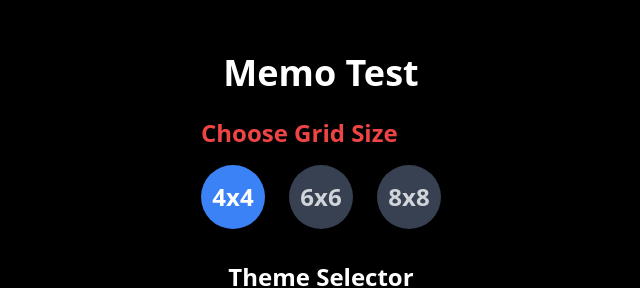
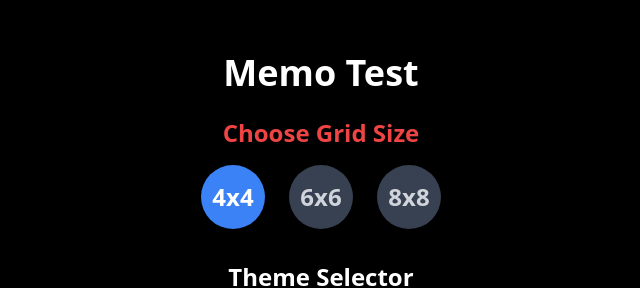
Before and after one commit to itsjoacor/unq-ui-joaquin-rodriguez-trabajo-final, a React (Vite) app in the folder web/: page / in a window 1280 px wide. Shown: the part 143-431 px from the top of the page, without its empty margins (319-959 px from the left). Built offline with nearby package versions, Linux system fonts and the light colour scheme.

Commit message:
center choose grid

```diff
--- a/web/src/shared/components/home/BoardSize.jsx
+++ b/web/src/shared/components/home/BoardSize.jsx
@@ -2,9 +2,11 @@ import React from "react";
 
 function BoardSize({ selectedSize, setSelectedSize }) {
 	return (
-		<div className="mb-6">
-			<h2 className="text-2xl font-semibold mb-2 pb-2 text-red-500">Choose Grid Size</h2>
-			<div className="flex space-x-6 pb-0">
+		<div className="flex flex-col items-center justify-center h-full mb-6">
+			<h2 className="text-2xl font-semibold mb-4 text-red-500">
+				Choose Grid Size
+			</h2>
+			<div className="flex space-x-6">
 				{[4, 6, 8].map((size) => (
 					<button
 						key={size}
```
